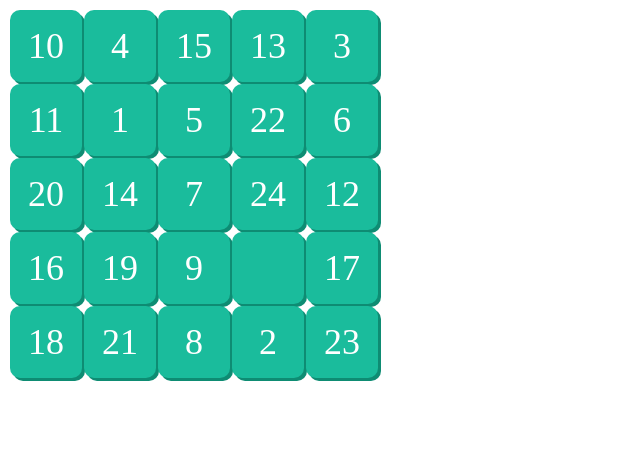
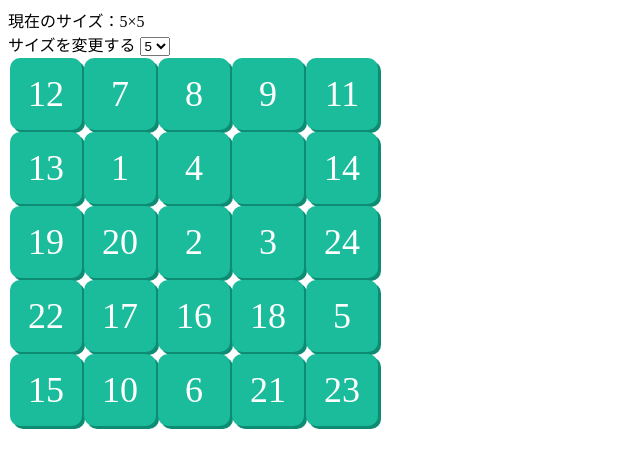
Before and after one commit to js-zanmai/15-puzzle, a website: page public/index.html in a window 1280 px wide. Shown: the whole page, without its empty margins (0-640 px from the left). Drawn offline with nearby package versions, Linux system fonts and the light colour scheme.

Commit message:
見た目の悪さは置いておいて、サイズを変更できるようにした。vue.js使ってみた。

```diff
--- a/public/index.html
+++ b/public/index.html
@@ -4,16 +4,26 @@
   <title>25 puzzle</title>
   <meta charset="UTF-8">
   <link rel="stylesheet" href="css/puzzle.css" type="text/css"/>
-  <script src="js/lib/jquery-2.2.4.js"></script>
-  <script src="js/lib/underscore-1.8.3.js"></script>
+  <script type="text/javascript" src="js/lib/jquery-2.2.4.js"></script>
+  <script type="text/javascript" src="js/lib/underscore-1.8.3.js"></script>
+  <script type="text/javascript" src="https://cdn.jsdelivr.net/vue/1.0.24/vue.min.js"></script>
   <script src="js/puzzle.js"></script>
   <script>
     $(function() {
-      puzzle.init($('#container'));
+      puzzle.init();
     });
   </script>
 </head>
 <body>
+  <div id="setting">
+    <nav>現在のサイズ：{{ size }}×{{ size }}</nav>
+    <span>サイズを変更する</span>
+    <select v-model="size">
+      <option>4</option>
+      <option>5</option>
+      <option>6</option>
+    </select>
+  </div>
   <div id="container"></div>
 </body>
 </html>
--- a/public/js/puzzle.js
+++ b/public/js/puzzle.js
@@ -2,8 +2,29 @@ var puzzle = (function() {
   'use strict';
   var
     size = 5,
-    createTable = function($container) {
-      var table = $('<table>').appendTo($container);
+    initView = function() {
+      createTable();
+      randomizeTiles();
+
+      // ViewModelを初期化し、プルダウンメニューとバインディングする。
+      var setting = new Vue({
+        el: '#setting',
+        data: {
+          size: size
+      }});
+
+      // ViewModelの値が更新されたらサイズを更新し、再描画する。
+      setting.$watch('size', function(now, prev) {
+        console.log('changed:', prev, '->', now);
+        size = parseInt(now, 10);// サイズの更新
+        createTable();
+        randomizeTiles();
+      });
+    };
+
+  function createTable() {
+    $('#container table').remove();
+    var table = $('<table>').appendTo($('#container'));
     // size * size の分だけtd要素を作成する。
     _(size).times(function(i) {
       var tr = $('<tr>').appendTo(table);
@@ -18,12 +39,14 @@ var puzzle = (function() {
           });
       });
     });
+  }
 
+  function randomizeTiles() {
     // 適当な回数だけユーザー操作をシュミレートすることで、ランダムな配置にする。
     _(5000).times(function() {
       swap(_.random(size * size - 1));
     });
-    };
+  }
 
   function swap(i) {
     var swapBody = function(i, j) {
@@ -54,5 +77,5 @@ var puzzle = (function() {
     }
   }
 
-  return { init: createTable };
+  return { init: initView };
 }());
```
Lines whose indentation alone changed are shown as unchanged.
